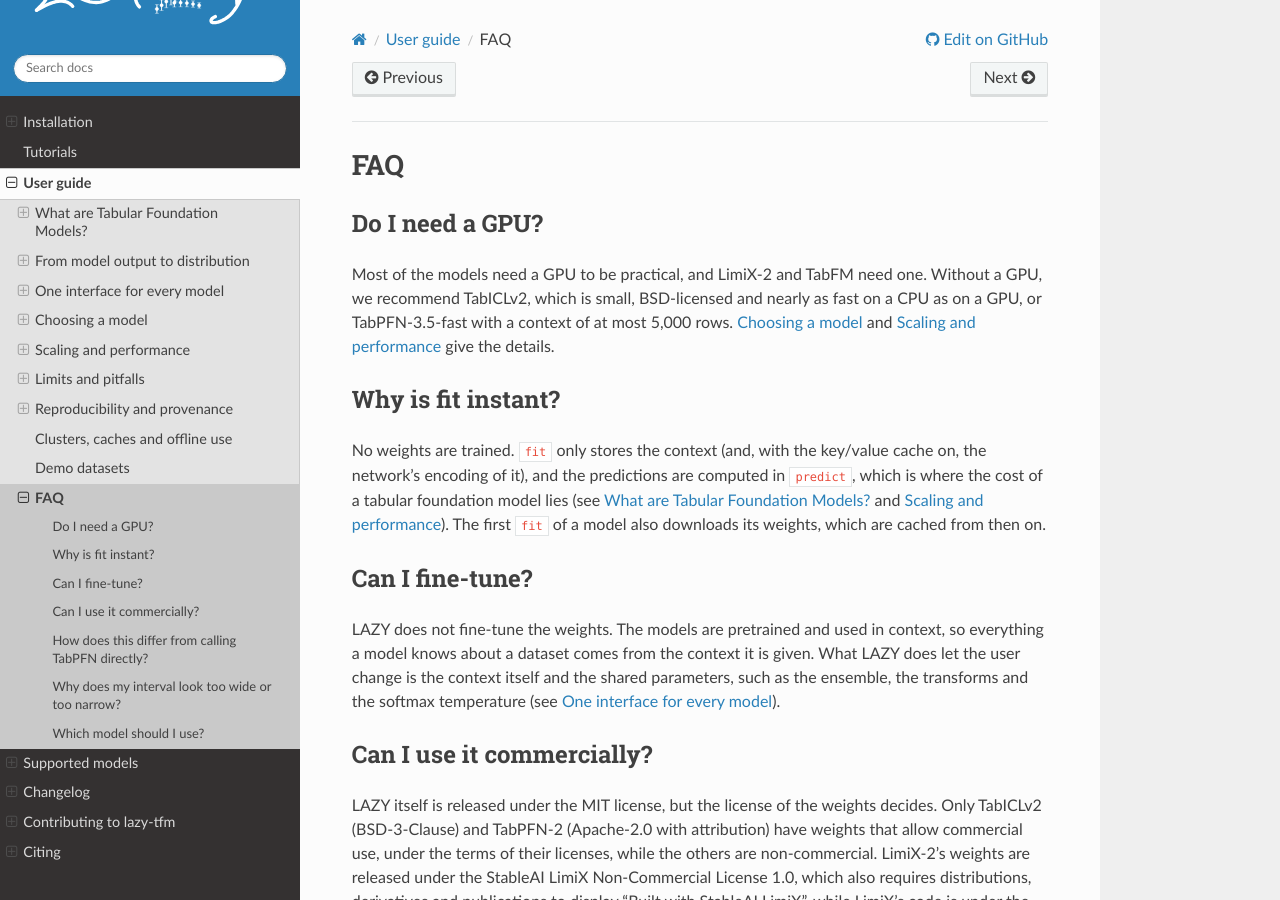
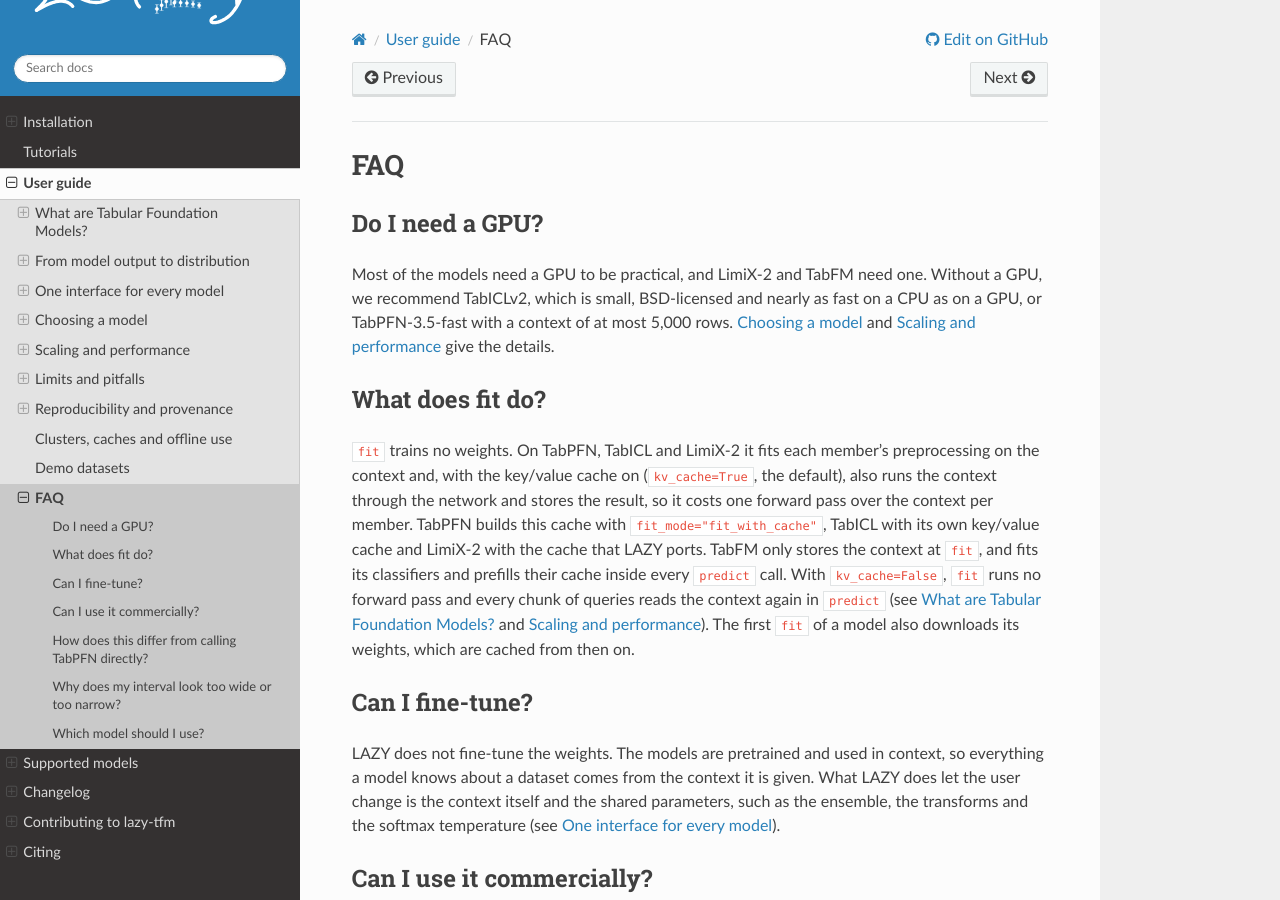
Before and after one commit to biprateep/lazy-tfm, a Sphinx documentation site: the page built from docs/guide/faq.md, in a window 1280 px wide and 900 px high. Built offline with Sphinx 7.4.7 and the Read the Docs theme 3.1.0, drawn with Linux system fonts in a browser that asks for light colours; pages that are not in the unit, such as notebooks, are missing from menus.

Commit message:
Say what fit costs, and warn about very fine grids
The FAQ's "Why is fit instant?" becomes "What does fit do?": no weights
are trained, but the key/value cache costs one forward pass over the
context per member (TabFM defers its work to predict). Limits and
pitfalls warns that a grid much finer than a model's buckets can show
spurious peaks, and CONTRIBUTING notes that executing the LimiX-2
tutorials needs LAZY_LIMIX_SRC.

Co-Authored-By: Claude Opus 5.5 <noreply@anthropic.com>

```diff
--- a/docs/guide/faq.md
+++ b/docs/guide/faq.md
@@ -7,13 +7,19 @@ Without a GPU, we recommend TabICLv2, which is small, BSD-licensed and nearly
 as fast on a CPU as on a GPU, or TabPFN-3.5-fast with a context of at most
 5,000 rows. {doc}`choosing` and {doc}`scaling` give the details.
 
-## Why is fit instant?
+## What does fit do?
 
-No weights are trained. `fit` only stores the context (and, with the key/value
-cache on, the network's encoding of it), and the predictions are computed in
-`predict`, which is where the cost of a tabular foundation model lies (see
-{doc}`tfm` and {doc}`scaling`). The first `fit` of a model also downloads its
-weights, which are cached from then on.
+`fit` trains no weights. On TabPFN, TabICL and LimiX-2 it fits each member's
+preprocessing on the context and, with the key/value cache on (`kv_cache=True`,
+the default), also runs the context through the network and stores the result,
+so it costs one forward pass over the context per member. TabPFN builds this
+cache with `fit_mode="fit_with_cache"`, TabICL with its own key/value cache and
+LimiX-2 with the cache that LAZY ports. TabFM only stores the context at `fit`,
+and fits its classifiers and prefills their cache inside every `predict` call.
+With `kv_cache=False`, `fit` runs no forward pass and every chunk of queries
+reads the context again in `predict` (see {doc}`tfm` and {doc}`scaling`). The
+first `fit` of a model also downloads its weights, which are cached from then
+on.
 
 ## Can I fine-tune?
 
```
Also changed, not shown: CHANGELOG.md (+4 -0 lines), CONTRIBUTING.md (+3 -1 lines), docs/guide/interface.md (+6 -3 lines), docs/guide/limits.md (+12 -0 lines).
